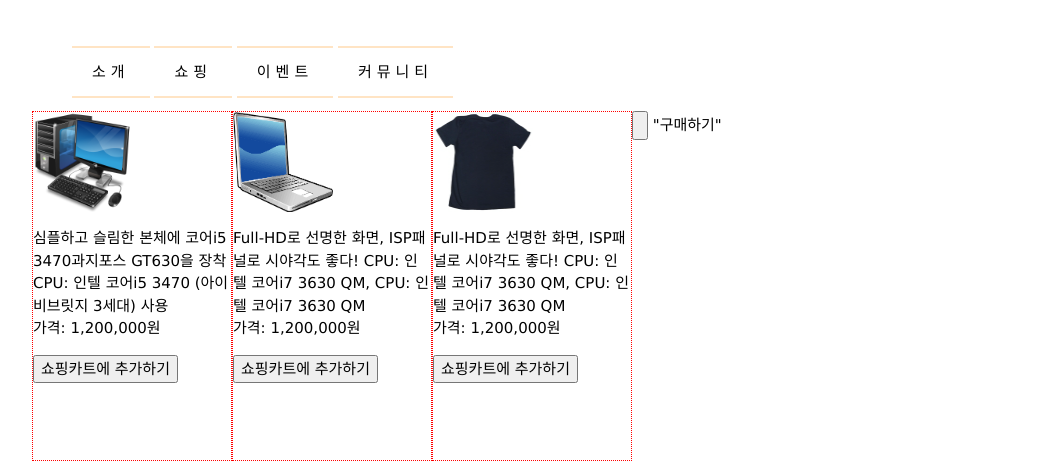
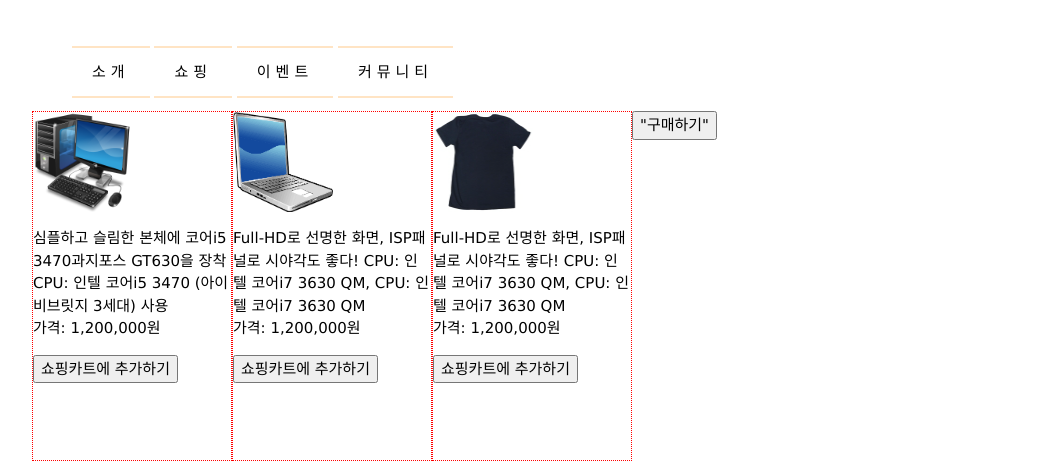
Before and after one commit to Lee-yoonsung/biz, a plain HTML site: page shop/computer.html in a window 1280 px wide. Shown: the part 54-527 px from the top of the page, without its empty margins (118-1161 px from the left). Drawn offline with nearby package versions, Linux system fonts and the light colour scheme.

Commit message:
Update computer.html

```diff
--- a/shop/computer.html
+++ b/shop/computer.html
@@ -84,7 +84,7 @@
         <input type="button" value="쇼핑카트에 추가하기"  id="cartproduct1"/>
     </div>
     <div calss="buttonLink">
-      <input type="button" id="payment"> "구매하기"</button>
+      <button type="button" id="payment"> "구매하기"</button>
       </div>
 </section>
 <footer>
```
